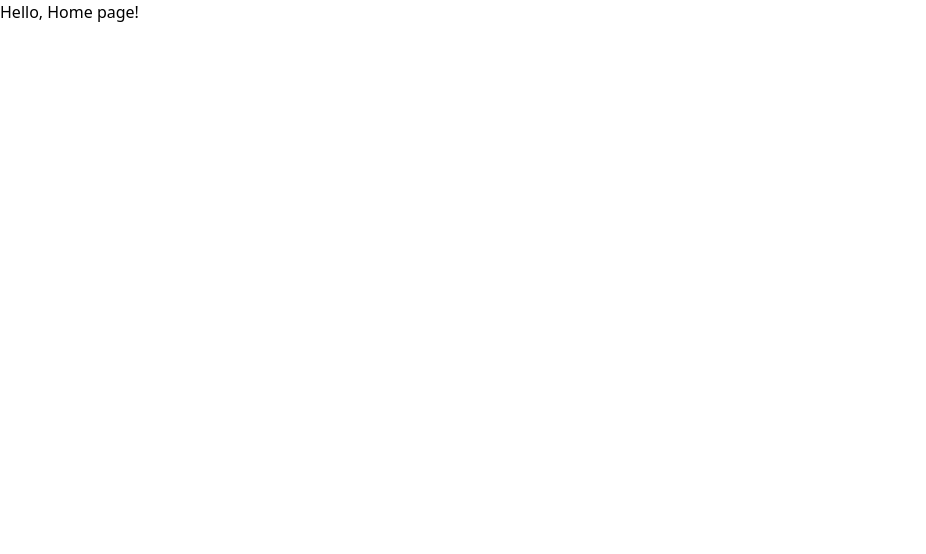
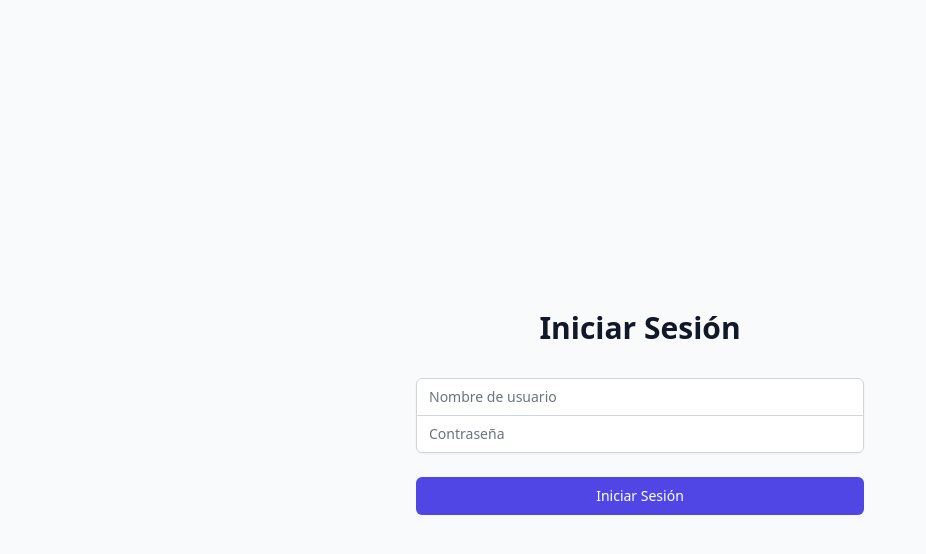
Before and after one commit to daalcarazq/prueba-tecnica, a Next.js app: page / in a window 1280 px wide. Shown: the top 554 px of the page, without its empty margins (0-926 px from the left). Built offline with nearby package versions, Linux system fonts and the light colour scheme.

Commit message:
feat: create login component and database to validate the users

```diff
--- /dev/null
+++ b/db.json
@@ -0,0 +1,14 @@
+{
+  "users": [
+    {
+      "id": 1,
+      "username": "usuario1",
+      "password": "usuario1"
+    },
+    {
+      "id": 2,
+      "username": "usuario2",
+      "password": "usuario2"
+    }
+  ]
+}
--- /dev/null
+++ b/src/components/login.js
@@ -0,0 +1,80 @@
+import React, { useState } from 'react';
+
+function LoginPage() {
+  const [username, setUsername] = useState('');
+  const [password, setPassword] = useState('');
+  const [error, setError] = useState('');
+
+  const handleSubmit = async (e) => {
+    e.preventDefault();
+    try {
+      //json-server initializated in the port 3001
+      const response = await fetch('http://localhost:3001/users');
+      const users = await response.json();
+      const authenticatedUser = users.find(user => user.username === username && user.password === password);
+
+      if (authenticatedUser) {
+        console.log('Inicio de sesión exitoso');
+        setError('');
+      } else {
+        setError('Nombre de usuario o contraseña incorrectos');
+      }
+    } catch (error) {
+      console.error('Error al autenticar:', error);
+    }
+  };
+
+  return (
+    <div className="min-h-screen flex items-center justify-center bg-gray-50 py-12 px-4 sm:px-6 lg:px-8">
+      <div className="max-w-md w-full space-y-8">
+        <div>
+          <h2 className="mt-6 text-center text-3xl font-extrabold text-gray-900">Iniciar Sesión</h2>
+        </div>
+        <form className="mt-8 space-y-6" onSubmit={handleSubmit}>
+          <div className="rounded-md shadow-sm -space-y-px">
+            <div>
+              <label htmlFor="username" className="sr-only">Nombre de usuario</label>
+              <input
+                id="username"
+                name="username"
+                type="text"
+                autoComplete="username"
+                required
+                className="appearance-none rounded-none relative block w-full px-3 py-2 border border-gray-300 placeholder-gray-500 text-gray-900 rounded-t-md focus:outline-none focus:ring-indigo-500 focus:border-indigo-500 focus:z-10 sm:text-sm"
+                placeholder="Nombre de usuario"
+                value={username}
+                onChange={(e) => setUsername(e.target.value)}
+              />
+            </div>
+            <div>
+              <label htmlFor="password" className="sr-only">Contraseña</label>
+              <input
+                id="password"
+                name="password"
+                type="password"
+                autoComplete="current-password"
+                required
+                className="appearance-none rounded-none relative block w-full px-3 py-2 border border-gray-300 placeholder-gray-500 text-gray-900 rounded-b-md focus:outline-none focus:ring-indigo-500 focus:border-indigo-500 focus:z-10 sm:text-sm"
+                placeholder="Contraseña"
+                value={password}
+                onChange={(e) => setPassword(e.target.value)}
+              />
+            </div>
+          </div>
+
+          <div>
+            <button
+              type="submit"
+              className="group relative w-full flex justify-center py-2 px-4 border border-transparent text-sm font-medium rounded-md text-white bg-indigo-600 hover:bg-indigo-700 focus:outline-none focus:ring-2 focus:ring-offset-2 focus:ring-indigo-500"
+            >
+              Iniciar Sesión
+            </button>
+          </div>
+          {error && <p className="text-red-500 text-sm">{error}</p>}
+        </form>
+      </div>
+    </div>
+  );
+}
+
+export default LoginPage;
--- a/src/pages/index.js
+++ b/src/pages/index.js
@@ -1,3 +1,5 @@
+import LoginPage from "@/components/login";
+
 export default function Page() {
-    return <h1>Hello, Home page!</h1>
+    return <LoginPage />
 }
```
